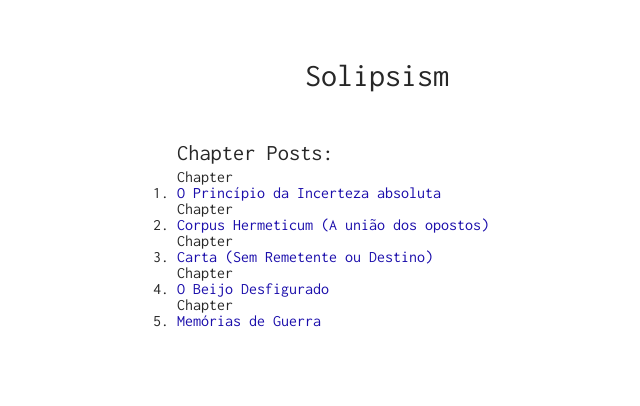
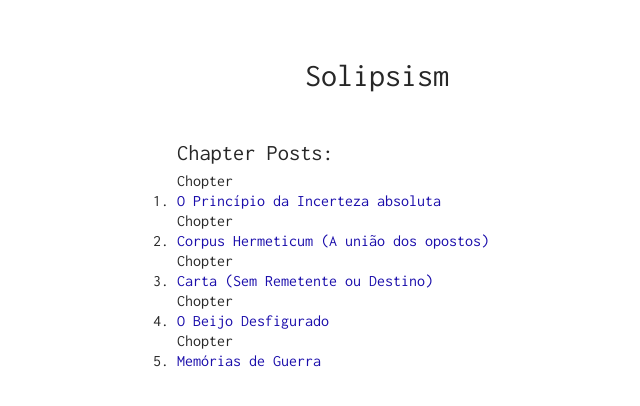
Before and after one commit to sorathpanzer/sorathpanzer.github.io, a Jekyll site: the page built from index.html, in a window 1280 px wide. Shown: the top 406 px of the page, without its empty margins (163-803 px from the left). Built offline with Jekyll 4.4.1, drawn with Linux system fonts in a browser that asks for light colours.

Commit message:
Update index.html

```diff
--- a/index.html
+++ b/index.html
@@ -10,7 +10,7 @@ layout: default
 
         {% for post in site.posts %}
 
-        Chapter<li><a href="{{ post.url }}">{{ post.title }}</a>
+        <p>Chopter<li><a href="{{ post.url }}">{{ post.title }}</p></a>
 
         </li>
 
```
